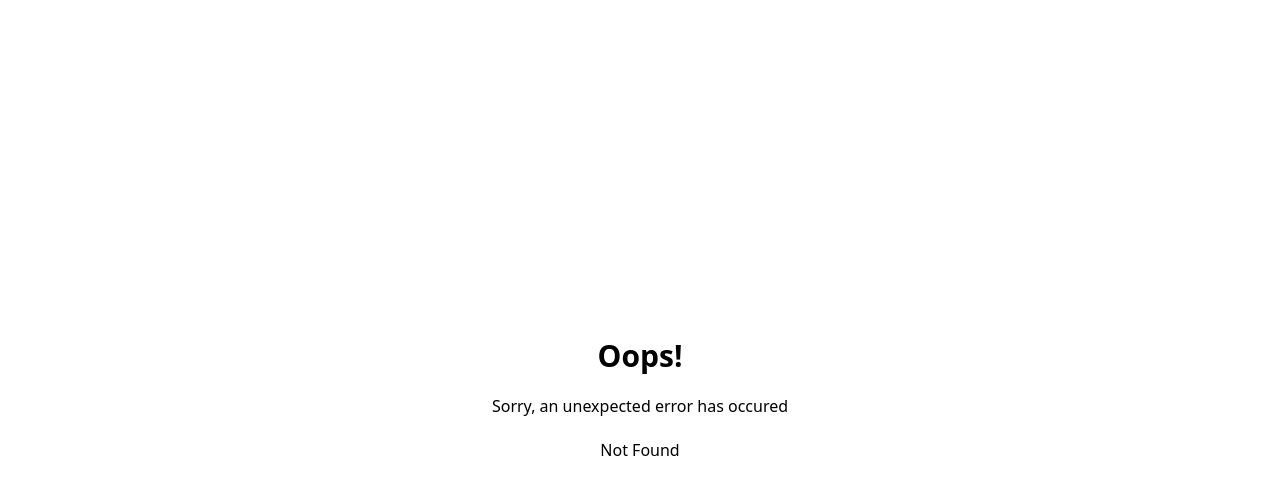
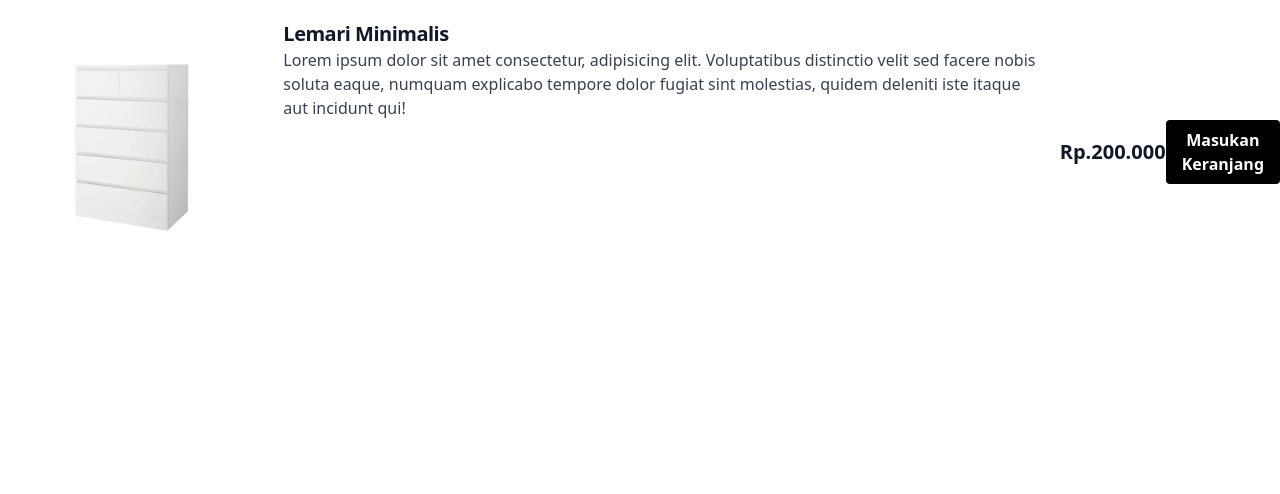
Before and after one commit to Muhammad-Hafizh-Naufal/belajar-react, a React (Vite) app: page /products in a window 1280 px wide. Before the commit this address had no page. Shown: the top 494 px of the page. Built offline with nearby package versions, Linux system fonts and the light colour scheme.

Commit message:
Nested Component

```diff
--- /dev/null
+++ b/src/Pages/products.jsx
@@ -0,0 +1,22 @@
+import CardProduct from "../components/Fragments/CardProduct";
+
+export default function ProductsPage() {
+  return (
+    <>
+      <div className="flex justify-center py-5">
+        <CardProduct.CardHeader image="images/MALM.webp" alt="Lemari">
+          {" "}
+        </CardProduct.CardHeader>
+        <CardProduct.CardBody title="Lemari Minimalis">
+          {" "}
+          Lorem ipsum dolor sit amet consectetur, adipisicing elit. Voluptatibus
+          distinctio velit sed facere nobis soluta eaque, numquam explicabo
+          tempore dolor fugiat sint molestias, quidem deleniti iste itaque aut
+          incidunt qui!
+        </CardProduct.CardBody>
+
+        <CardProduct.CardFooter price="200.000" />
+      </div>
+    </>
+  );
+}
--- /dev/null
+++ b/src/components/Fragments/CardProduct.jsx
@@ -0,0 +1,56 @@
+import Button from "../Elements/Button/Index";
+const CardProduct = (props) => {
+  const { children } = props;
+  return (
+    <>
+      <div className="w-full max-w-sm bg-slate-100 border border-gray-200 rounded-lg shadow">
+        {children}
+      </div>
+    </>
+  );
+};
+
+const CardHeader = (props) => {
+  const { alt, image } = props;
+  return (
+    <>
+      <a href="">
+        <img src={image} alt={alt} className="p-8 rounded-t-lg" />
+      </a>
+    </>
+  );
+};
+
+const CardBody = (props) => {
+  const { title, children } = props;
+  return (
+    <>
+      <div className="px-5 pb-5">
+        <a href="">
+          <h5 className="text-xl font-semibold tracking-tight text-gray-900">
+            {title}
+          </h5>
+        </a>
+        <p className="text-gray-700 text-s">{children}</p>
+      </div>
+    </>
+  );
+};
+
+const CardFooter = (props) => {
+  const { price = "0" } = props;
+  return (
+    <>
+      <div className="flex items-center justify-between py-5 pb-5">
+        <span className="text-xl font-bold text-gray-900">Rp.{price}</span>
+        <Button className="bg-slate-600">Masukan Keranjang</Button>
+      </div>
+    </>
+  );
+};
+
+CardProduct.CardHeader = CardHeader;
+CardProduct.CardBody = CardBody;
+CardProduct.CardFooter = CardFooter;
+
+export default CardProduct;
--- a/src/main.jsx
+++ b/src/main.jsx
@@ -1,10 +1,13 @@
 import { StrictMode } from "react";
 import { createRoot } from "react-dom/client";
 import { createBrowserRouter, RouterProvider } from "react-router-dom";
+import "./index.css";
+
+// import pages
 import LoginPage from "./Pages/login.jsx";
 import RegisterPage from "./Pages/register.jsx";
 import NotFoundPage from "./Pages/404.jsx";
-import "./index.css";
+import ProductsPage from "./Pages/products.jsx";
 
 const router = createBrowserRouter([
   {
@@ -22,6 +25,11 @@ const router = createBrowserRouter([
     element: <RegisterPage />,
     errorElement: <NotFoundPage />,
   },
+  {
+    path: "/products",
+    element: <ProductsPage />,
+    errorElement: <NotFoundPage />,
+  },
 ]);
 
 createRoot(document.getElementById("root")).render(
```
Also changed, not shown: public/images/MALM.webp (added), public/images/keyboard-anatomy_20200413.jpg (added).
